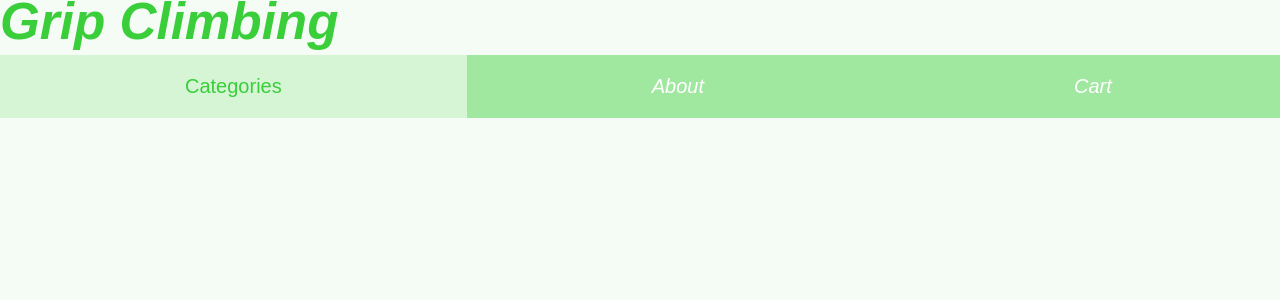
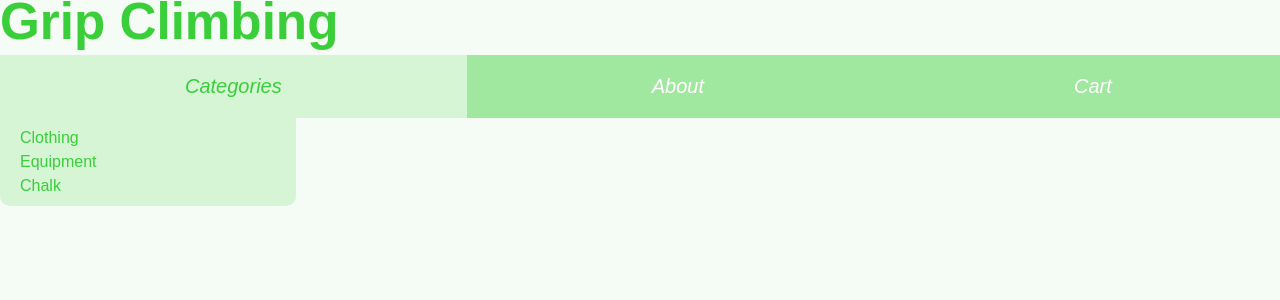
Before and after one commit to NickFeige/Ecommerce, a React (Vite) app: page / in a window 1280 px wide. Both pictures are taken after a click on the button "Categories". Shown: the top 300 px of the page. Built offline with nearby package versions, Linux system fonts and the light colour scheme.

Commit message:
added drop down bar for catagories

```diff
--- a/src/pages/Home.tsx
+++ b/src/pages/Home.tsx
@@ -1,15 +1,29 @@
-import React from "react";
+import React, { useState } from "react";
 import { useNavigate } from "react-router-dom";
 
 const Home: React.FC = () => {
+  const [showCategories, setShowCategories] = useState(false);
   const navigate = useNavigate();
 
   return (
     <div className="main-background">
-      <h1 className="title"><i>Grip Climbing</i></h1>
+      <h1 className="title">Grip Climbing</h1>
 
       <nav className="navbar">
-        <button className="button">Categories</button>
+        <div className="dropdown">
+          <button className="button" onClick={() => setShowCategories(!showCategories)}>
+            <i>Categories</i>
+          </button>
+
+          {showCategories && (
+            <div className="dropdown-menu">
+              <button className="dropdown-item">Clothing</button>
+              <button className="dropdown-item">Equipment</button>
+              <button className="dropdown-item">Chalk</button>
+            </div>
+          )}
+        </div>
+
         <button className="button" onClick={() => navigate("/about")}>
           <i>About</i>
         </button>
--- a/src/styles/globalStyles.css
+++ b/src/styles/globalStyles.css
@@ -58,3 +58,35 @@ body {
   color: #3ace3a;
   white-space: nowrap;
 }
+dropdown {
+  position: relative;
+  display: inline-block;
+}
+
+.dropdown-menu {
+  position: absolute;
+  top: 100%;
+  left: 0;
+  background-color: #d5f5d5;
+  border-bottom-left-radius: 10px;
+  border-bottom-right-radius: 10px;
+  margin-top: 0px;
+  z-index: 10;
+  min-width: 130px;
+  padding: 8px 0;
+}
+
+.dropdown-item {
+  background: none;
+  border: none;
+  text-align: left;
+  padding: 0px 20px;
+  width: 100%;
+  font-size: 16px;
+  cursor: pointer;
+  color: #3ace3a;
+}
+
+.dropdown-item:hover {
+  background-color: #d5f5d5;
+}
```
